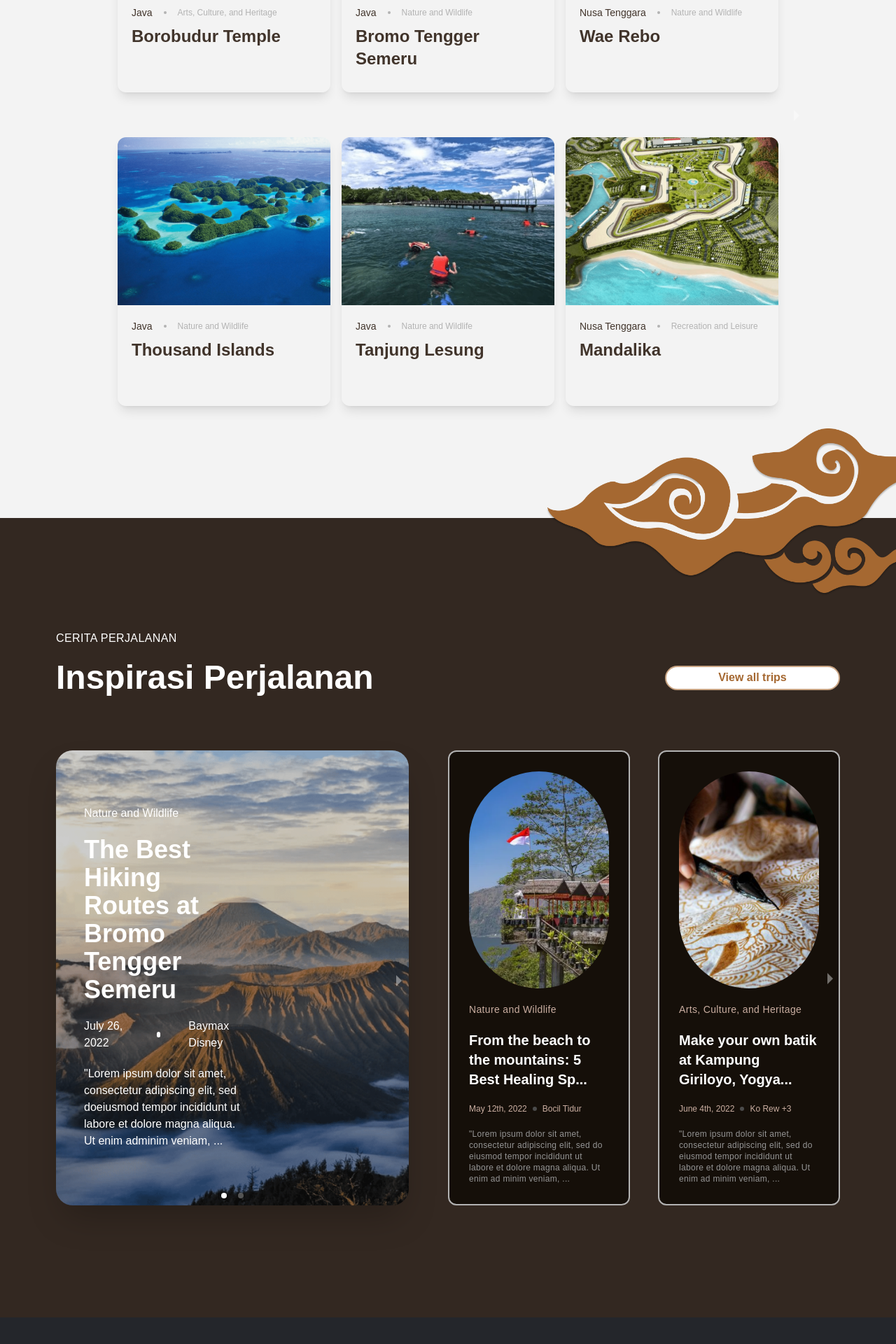
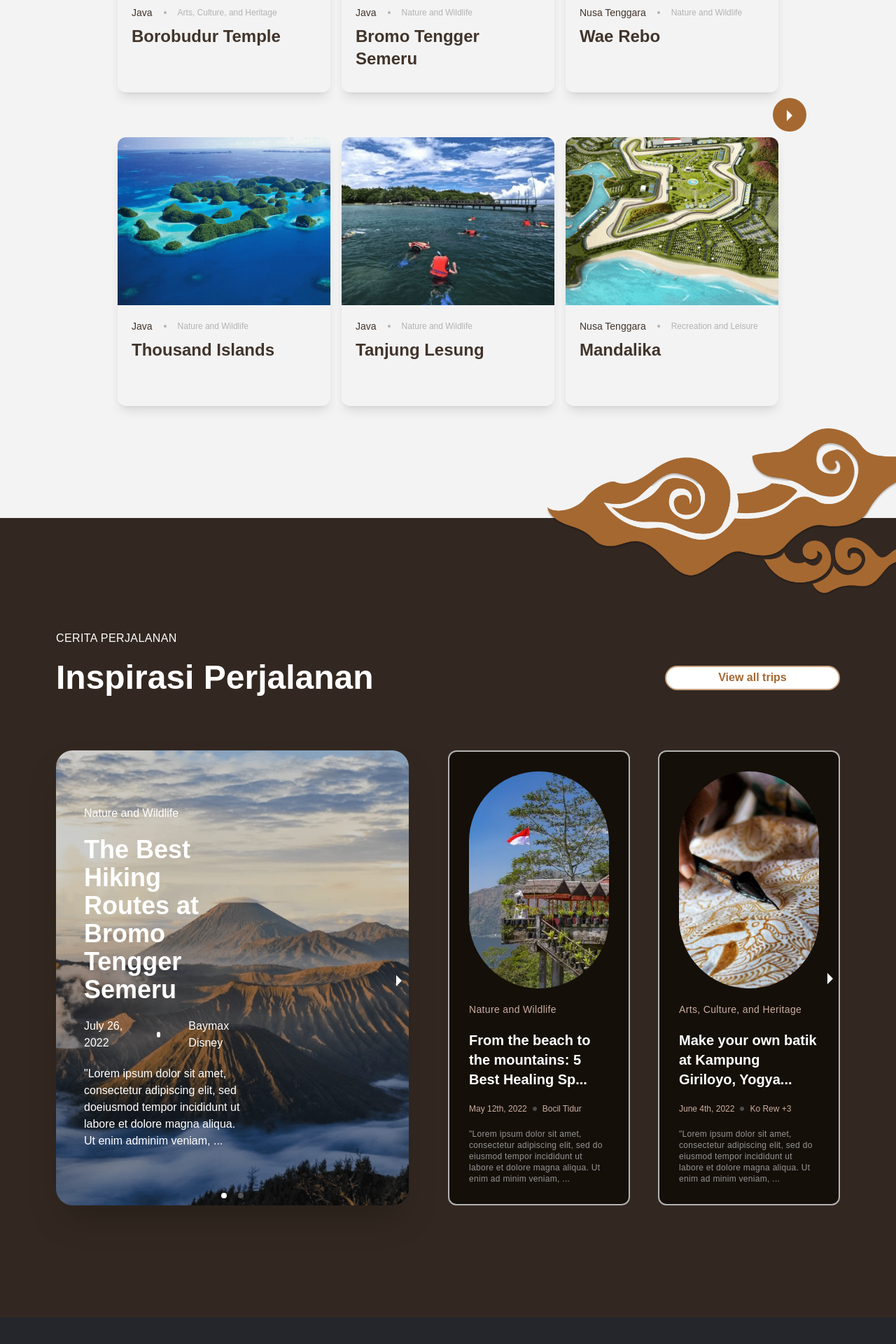
Before and after one commit to FreeJ1nG/ruang-nusantara, a Next.js app: page /destinations in a window 1280 px wide. Shown: the part 1288-3208 px from the top of the page at 70% size. Built offline with nearby package versions, Linux system fonts and the light colour scheme.

Commit message:
added carousel arrow stylings

```diff
--- a/styles/globals.css
+++ b/styles/globals.css
@@ -12,8 +12,8 @@ body {
 	background-color: #f3f3f3;
 }
 
-.destinations .carousel .control-arrow,
-.destinations .carousel.carousel-slider .control-arrow {
+.brown-arrow .carousel .control-arrow,
+.brown-arrow .carousel.carousel-slider .control-arrow {
 	opacity: 1;
 	border-radius: 100%;
 	height: 48px;
@@ -23,8 +23,8 @@ body {
 	margin: auto;
 }
 
-.destinations .carousel .control-arrow,
-.destinations .carousel.carousel-slider .control-arrow:hover {
+.brown-arrow .carousel .control-arrow,
+.brown-arrow .carousel.carousel-slider .control-arrow:hover {
 	opacity: 1;
 	border-radius: 100%;
 	height: 48px;
@@ -34,7 +34,7 @@ body {
 	margin: auto;
 }
 
-.destinations .carousel.carousel-slider .control-arrow {
+.brown-arrow .carousel.carousel-slider .control-arrow {
 	top: 0;
 	bottom: 0;
 	color: #fff;
@@ -73,3 +73,61 @@ body {
 	margin: auto;
 	padding: 5px;
 }
+
+.bigcard .carousel .control-arrow,
+.bigcard .carousel.carousel-slider .control-arrow {
+	opacity: 1;
+}
+
+.bigcard .carousel .control-arrow,
+.bigcard .carousel.carousel-slider .control-arrow:hover {
+	opacity: 1;
+	background-color: rgba(165, 104, 49, 0.7);
+}
+
+.bigcard .carousel .control-next {
+	border-bottom-right-radius: 24px;
+	border-top-right-radius: 24px;
+}
+
+.bigcard .carousel .control-prev {
+	border-bottom-left-radius: 24px;
+	border-top-left-radius: 24px;
+}
+
+.bigcard .carousel.carousel-slider .control-arrow {
+	top: 0;
+	bottom: 0;
+	font-size: 26px;
+	margin: auto;
+	padding: 5px;
+}
+
+.smallcard .carousel .control-arrow,
+.smallcard .carousel.carousel-slider .control-arrow {
+	opacity: 1;
+}
+
+.smallcard .carousel .control-arrow,
+.smallcard .carousel.carousel-slider .control-arrow:hover {
+	opacity: 1;
+	background-color: rgba(165, 104, 49, 1);
+}
+
+.smallcard .carousel .control-next {
+	border-bottom-right-radius: 12px;
+	border-top-right-radius: 12px;
+}
+
+.smallcard .carousel .control-prev {
+	border-bottom-left-radius: 12px;
+	border-top-left-radius: 12px;
+}
+
+.smallcard .carousel.carousel-slider .control-arrow {
+	top: 0;
+	bottom: 0;
+	font-size: 26px;
+	margin: auto;
+	padding: 5px;
+}
```
